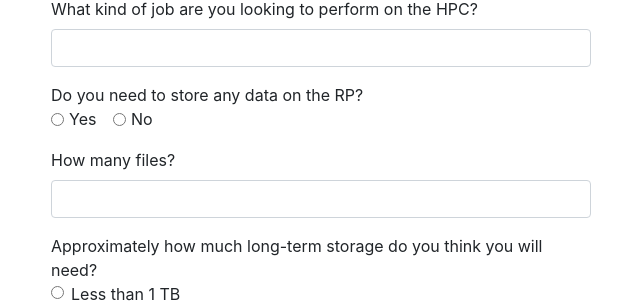
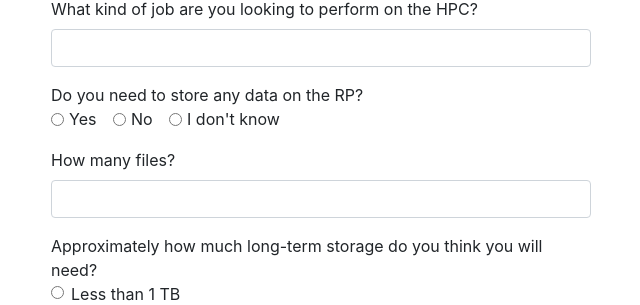
Before and after one commit to hjbr22/ACCESS_Project, a Flask app: page / in a window 1280 px wide. Shown: the part 846-1151 px from the top of the page, without its empty margins (34-674 px from the left). Run offline with Flask 3, Linux system fonts and the light colour scheme; some libraries are stand-ins or nearby versions.

Commit message:
Added "I don't know" option
Added "I don't know" to Question "Do you need to store any data on the RP?"

```diff
--- a/templates/questions.html
+++ b/templates/questions.html
@@ -121,6 +121,10 @@
         <div class="form-check form-check-inline">
             <input class="form-check-input" type="radio" name="storage" id="storage-not-needed" value="0">
             <label class="form-check-label" for="storage-not-needed">No</label>
+        </div>
+        <div class="form-check form-check-inline">
+            <input class="form-check-input" type="radio" name="storage" id="storage-unsure" value="0">
+            <label class="form-check-label" for="storage-unsure">I don't know</label>
         </div>
     </div>
         <!-- File count -->
```
